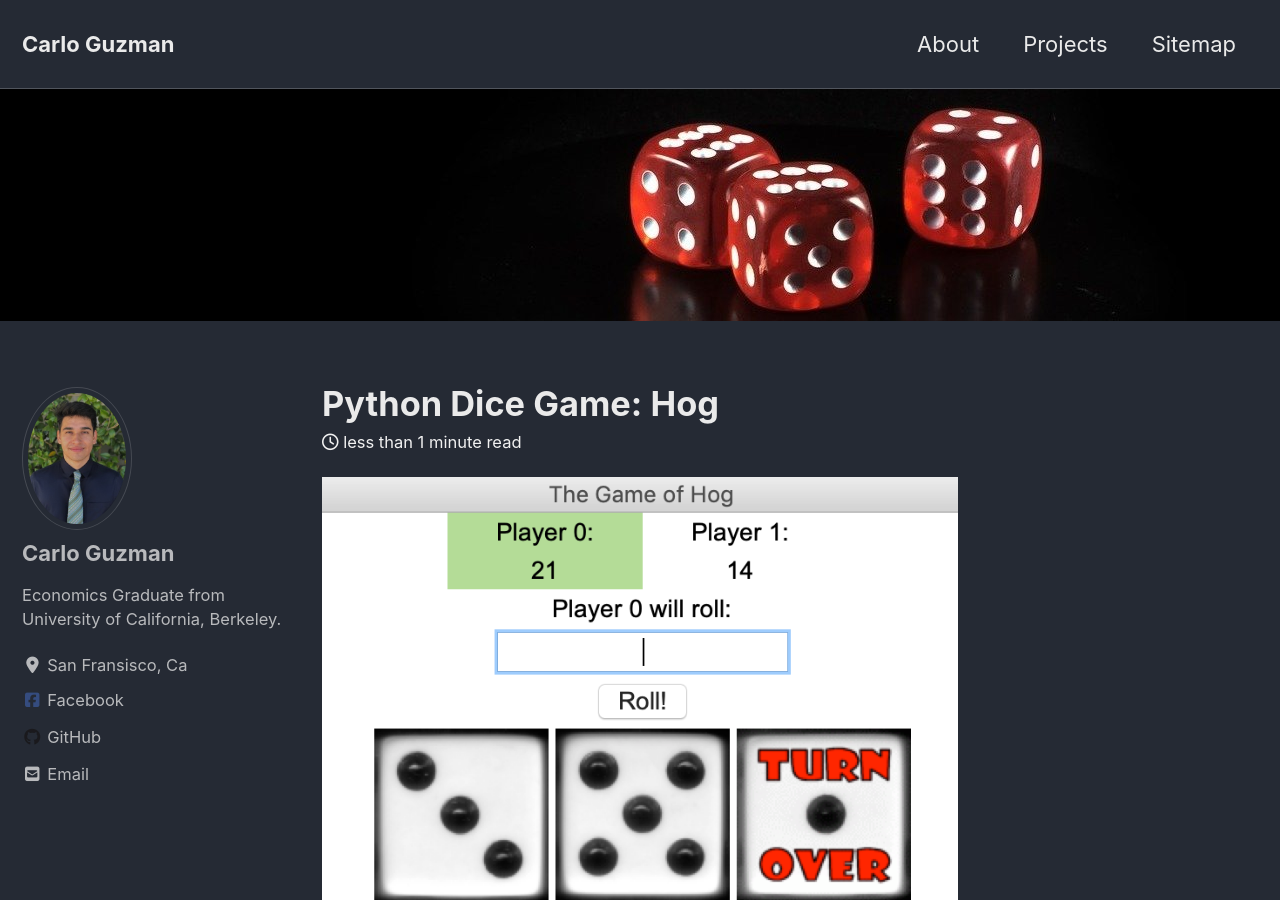
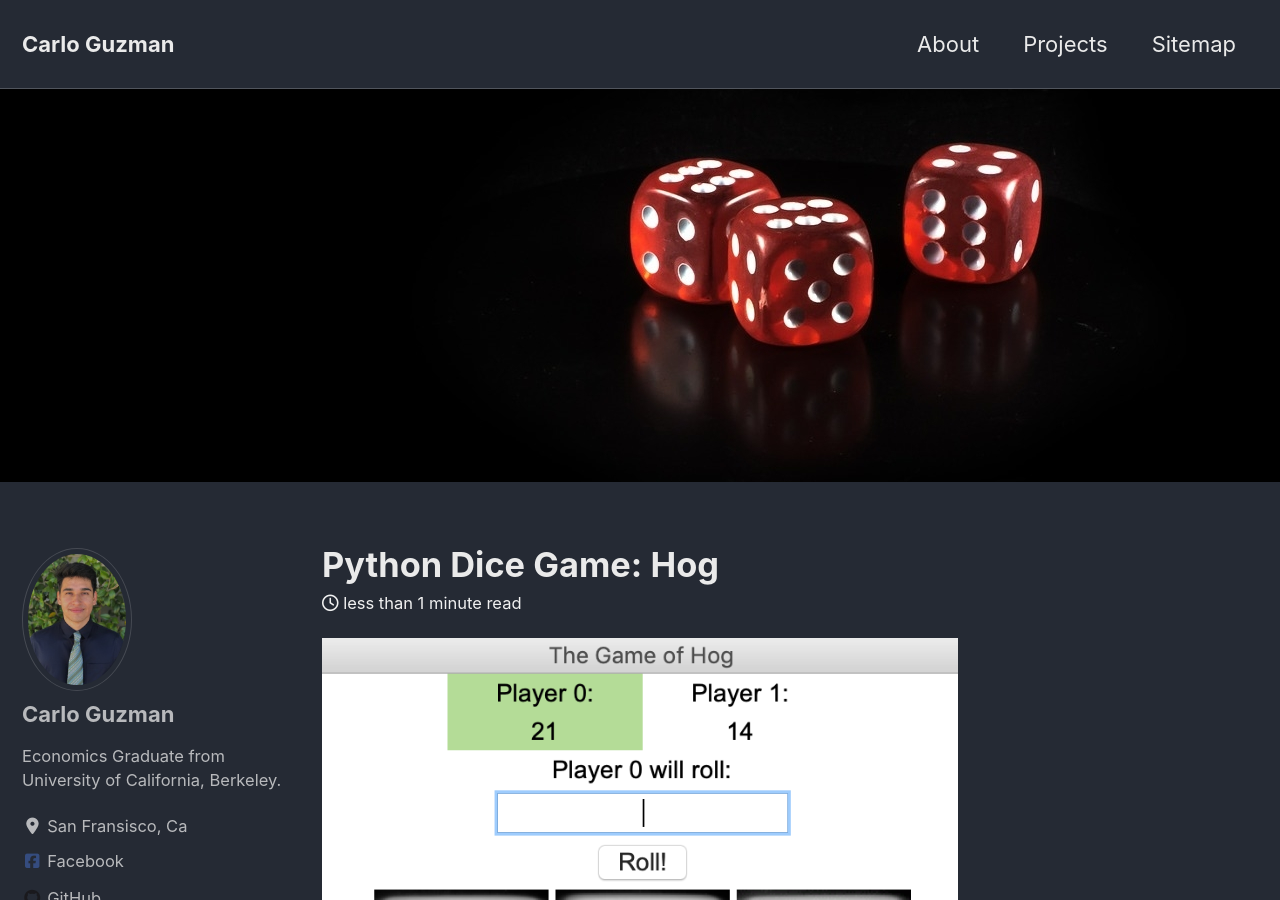
Before and after one commit to poptropicaman52/poptropicaman52.github.io, a Jekyll site: the page built from _posts/2019-02-01-hog.md, in a window 1280 px wide and 900 px high. Built offline with Jekyll 4.4.1, drawn with Linux system fonts in a browser that asks for light colours; cached includes are drawn as plain includes; nearby versions of some CDN libraries.

Commit message:
adding hog posts stuff

```diff
--- a/_posts/2019-02-01-hog.md
+++ b/_posts/2019-02-01-hog.md
@@ -3,8 +3,10 @@ title: "Python Dice Game: Hog"
 date: 2019-02-01
 excerpt: "A Python Classic Dice Game of Hog"
 header:
-  image: "assets/images/rsz_dice.jpg"
+  image: "assets/images/dice.jpg"
 ---
 
-<img src="{{ site.url }}{{ site.baseurl }}/assets/images/hog.jpg" alt="">
+<img src="{{ site.url }}{{ site.baseurl }}/assets/images/hog.jpg" alt="hog screenshot">
+
+![alt]({{ site.url }}{{ site.baseurl }}/assets/images/hog.jpg)
 [Click here to look at the game files!](https://github.com/poptropicaman52/hog)
```
Also changed, not shown: assets/images/dice.jpg, assets/images/home_page.jpg, assets/images/rsz_dice.jpg (deleted).
